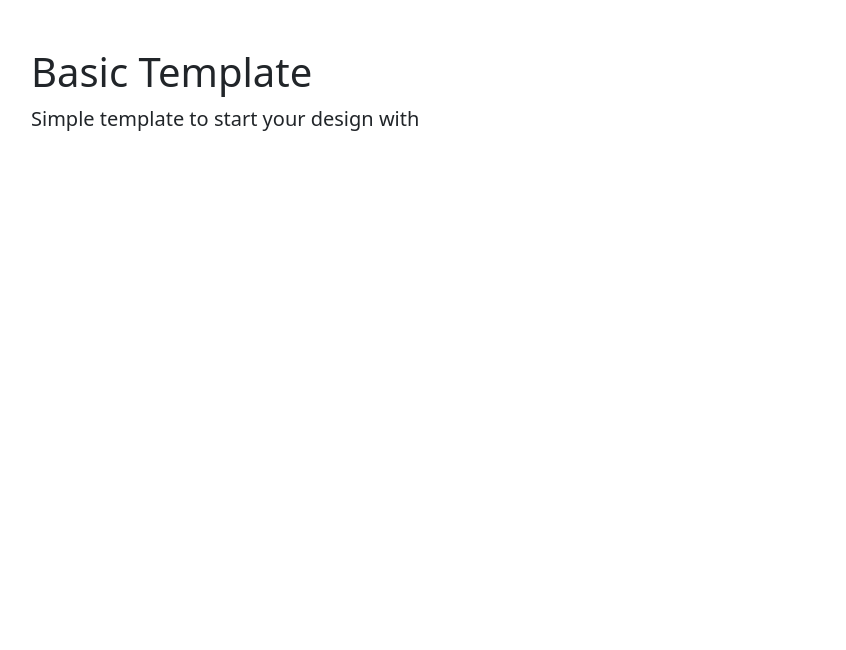
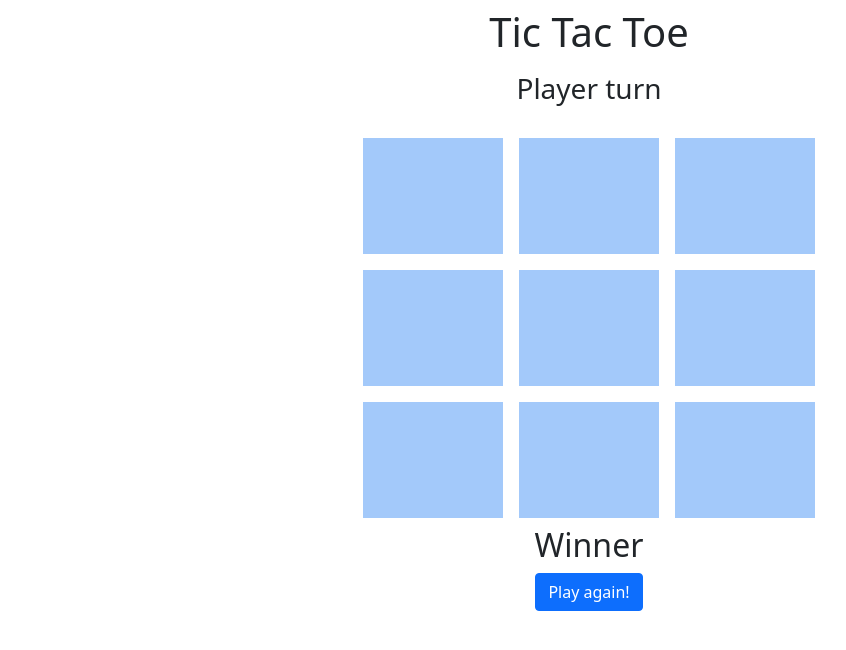
Before and after one commit to razvanr91/TicTacToe, a plain HTML site: page index.html in a window 1280 px wide. Shown: the whole page, without its empty margins (51-897 px from the left). Drawn offline with nearby package versions, Linux system fonts and the light colour scheme.

Commit message:
Create layout

```diff
--- a/index.html
+++ b/index.html
@@ -2,7 +2,7 @@
 <html lang="en">
 
 <head>
-    <title>PageTitle</title>
+    <title>Tic Tac Toe</title>
     <!-- Required meta tags -->
     <meta charset="utf-8">
     <meta name="viewport" content="width=device-width, initial-scale=1, shrink-to-fit=no">
@@ -14,9 +14,31 @@
 </head>
 
 <body>
-       <div class="container">
-           <h1 class="mt-5">Basic Template </h1>
-           <p class="lead">Simple template to start your design with</p>
+       <div class="container d-flex flex-column justify-content-center text-center w-sm-100">
+            <h1 class="my-2">Tic Tac Toe</h1>
+            <h3 class="mt-2">Player turn</h3>
+           <div class="row align-self-center justify-content-center w-sm-100 mt-3">
+               <div class="row">
+                   <div id="oneOne" class="col square mx-2 my-2"></div>
+                   <div id="oneTwo" class="col square mx-2 my-2"></div>
+                   <div id="oneThree" class="col square mx-2 my-2"></div>
+               </div>
+               <div class="row">
+                   <div id="twoOne" class="col square mx-2 my-2"></div>
+                   <div id="twoTwo" class="col square mx-2 my-2"></div>
+                   <div id="twoThree" class="col square mx-2 my-2"></div>
+               </div>
+               <div class="row">
+                   <div id="threeOne" class="col square mx-2 my-2"></div>
+                   <div id="threeTwo" class="col square mx-2 my-2"></div>
+                   <div id="threeThree" class="col square mx-2 my-2"></div>
+               </div>
+               <div id="resultContainer" class="container d-flex flex-column align-items-center">
+                   <h2 id="outcomeText">Winner</h2>
+                   <button id="reset" class="btn btn-primary">Play again!</button>
+               </div>
+
+           </div>
        </div>
 
     <!-- Bootstrap JS -->
--- a/styles.css
+++ b/styles.css
@@ -0,0 +1,23 @@
+.gameCell {
+	width: 100px;
+	height: 100px;
+	background-color: blueviolet;
+}
+
+.square {
+	background: rgb(163, 201, 250);
+	position: relative;
+	width: 100%;
+}
+
+.square:after {
+	content: "";
+	display: block;
+	padding-bottom: 100%;
+}
+
+.content {
+	position: absolute;
+	width: 100%;
+	height: 100%;
+}
```
